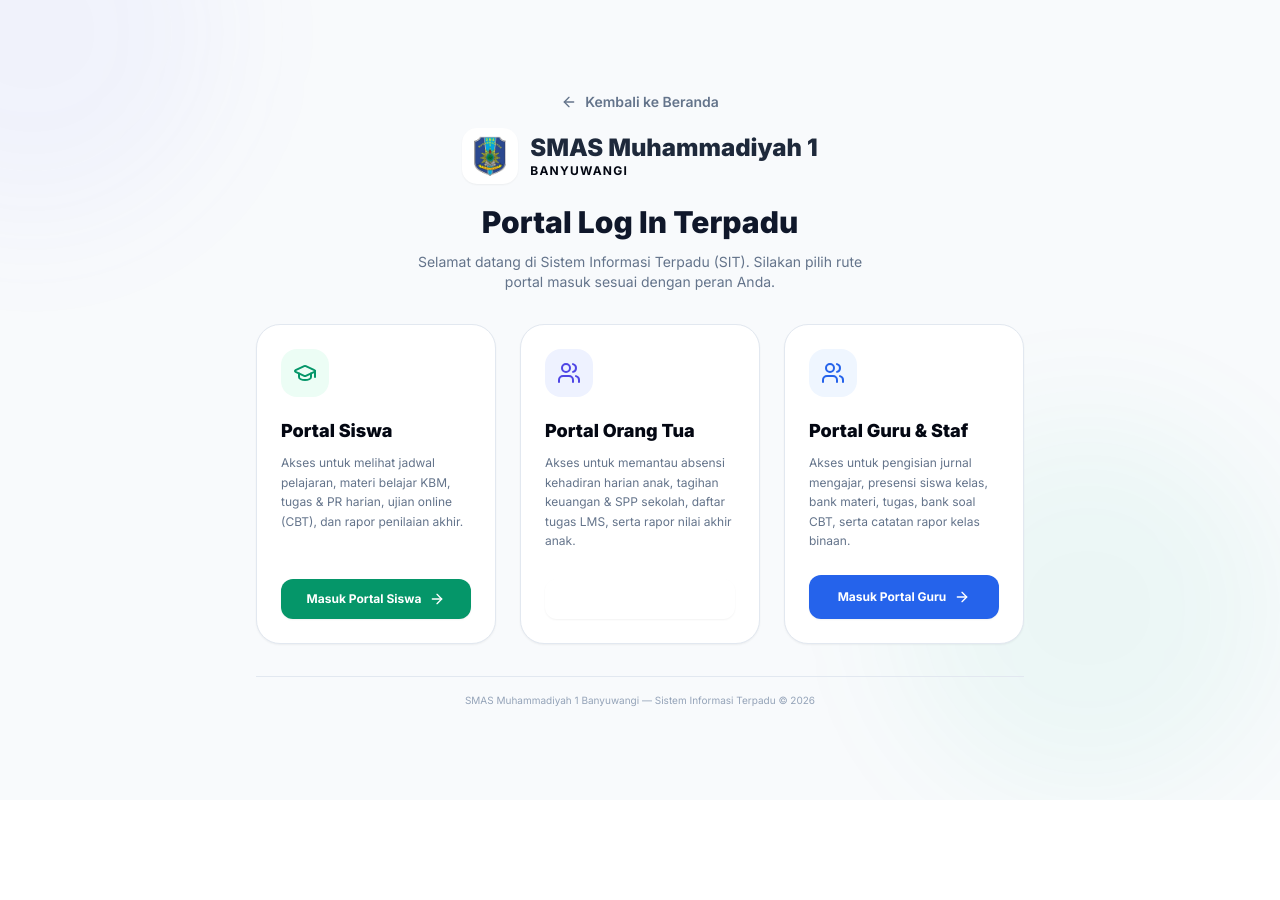
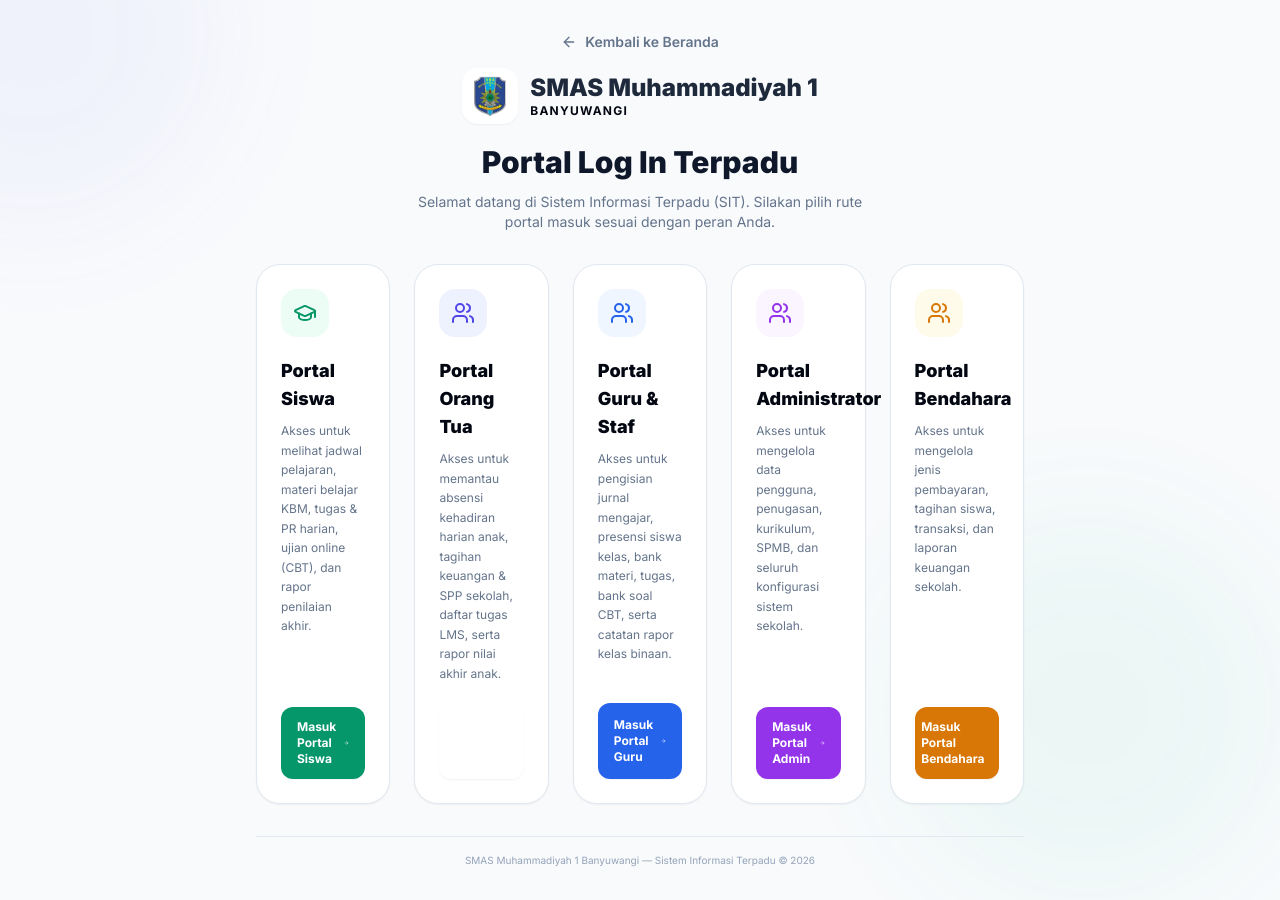
Before and after one commit to mbuzzz/demosmamutubwi, a React (Vite) app in the folder frontend/: page /login in a window 1280 px wide. Before the commit the page ends 800 px from the top, so only its background shows below. Built offline with nearby package versions, Linux system fonts and the light colour scheme; no server answers.

Commit message:
fix: CBT-Nilai sync, GuruDirectory dynamic data, Login portal buttons, and various student/staff module connections

```diff
--- a/frontend/src/pages/GuruDirectory.tsx
+++ b/frontend/src/pages/GuruDirectory.tsx
@@ -1,23 +1,48 @@
 import { useState } from 'react';
-import { Search, Mail, BookOpen } from 'lucide-react';
+import { Search, Mail, BookOpen, Loader2 } from 'lucide-react';
+import { useUsers } from '../hooks/useUsers';
+import { useMapelList } from '../hooks/useMapel';
+import { usePenugasanList } from '../hooks/usePenugasan';
 
 export default function GuruDirectory() {
   const [searchTerm, setSearchTerm] = useState('');
 
-  // Mock data for teachers
-  const teachers = [
-    { name: 'Budi Santoso, S.Pd.', subject: 'Matematika', email: 'budi.santoso@smasmuh1bwi.sch.id', img: 'https://images.unsplash.com/photo-1544005313-94ddf0286df2?w=150&auto=format&fit=crop&q=80' },
-    { name: 'Siti Rahma, S.Pd.I.', subject: 'Pendidikan Agama Islam', email: 'siti.rahma@smasmuh1bwi.sch.id', img: 'https://images.unsplash.com/photo-1573496359142-b8d87734a5a2?w=150&auto=format&fit=crop&q=80' },
-    { name: 'Ahmad Faisal, S.Si.', subject: 'Fisika & Kimia', email: 'ahmad.faisal@smasmuh1bwi.sch.id', img: 'https://images.unsplash.com/photo-1506794778202-cad84cf45f1d?w=150&auto=format&fit=crop&q=80' },
-    { name: 'Indah Lestari, M.Pd.', subject: 'Bahasa Indonesia', email: 'indah.lestari@smasmuh1bwi.sch.id', img: 'https://images.unsplash.com/photo-1534528741775-53994a69daeb?w=150&auto=format&fit=crop&q=80' },
-    { name: 'Rian Pratama, S.Kom.', subject: 'Teknologi Informasi / TIK', email: 'rian.pratama@smasmuh1bwi.sch.id', img: 'https://images.unsplash.com/photo-1500648767791-00dcc994a43e?w=150&auto=format&fit=crop&q=80' },
-    { name: 'Dewi Sartika, S.Pd.', subject: 'Bahasa Inggris', email: 'dewi.sartika@smasmuh1bwi.sch.id', img: 'https://images.unsplash.com/photo-1580489944761-15a19d654956?w=150&auto=format&fit=crop&q=80' }
-  ];
+  const { data: users = [], isLoading: usersLoading } = useUsers('guru');
+  const { data: mapels = [] } = useMapelList();
+  const { data: penugasans = [] } = usePenugasanList();
+
+  // Map penugasan to get subjects taught by each guru
+  const guruSubjects = new Map<number, string[]>();
+  penugasans.forEach((p: any) => {
+    if (!guruSubjects.has(p.guru_id)) {
+      guruSubjects.set(p.guru_id, []);
+    }
+    const mapel = mapels.find((m: any) => m.id === String(p.mapel_id));
+    if (mapel && !guruSubjects.get(p.guru_id)!.includes(mapel.nama)) {
+      guruSubjects.get(p.guru_id)!.push(mapel.nama);
+    }
+  });
+
+  const teachers = users.map((user: any) => ({
+    name: user.name,
+    subject: guruSubjects.get(user.id)?.join(', ') || user.jabatan || 'Tenaga Pendidik',
+    email: user.email,
+    img: user.foto ? (user.foto.startsWith('http') ? user.foto : `/storage/${user.foto}`) : 'https://images.unsplash.com/photo-1500648767791-00dcc994a43e?w=150&auto=format&fit=crop&q=80',
+    id: user.id,
+  }));
 
   const filteredTeachers = teachers.filter(teacher =>
     teacher.name.toLowerCase().includes(searchTerm.toLowerCase()) ||
     teacher.subject.toLowerCase().includes(searchTerm.toLowerCase())
   );
+
+  if (usersLoading) {
+    return (
+      <div className="bg-slate-50 dark:bg-slate-800 py-16 px-4 flex justify-center">
+        <Loader2 className="w-8 h-8 animate-spin text-indigo-500" />
+      </div>
+    );
+  }
 
   return (
     <div className="bg-slate-50 dark:bg-slate-800 py-16 px-4 sm:px-6 lg:px-8">
--- a/frontend/src/pages/Login.tsx
+++ b/frontend/src/pages/Login.tsx
@@ -31,8 +31,8 @@
           </p>
         </div>
 
-        {/* 3 Portal Cards (Admin & Bendahara Hidden) */}
-        <div className="grid grid-cols-1 md:grid-cols-3 gap-6 max-w-4xl mx-auto">
+        {/* 5 Portal Cards */}
+        <div className="grid grid-cols-1 md:grid-cols-3 lg:grid-cols-5 gap-6 max-w-6xl mx-auto">
 
           {/* Card 1: Siswa */}
           <div className="bg-white dark:bg-slate-900 border border-slate-200 dark:border-slate-850 rounded-3xl p-6 shadow-sm hover:shadow-md hover:border-emerald-300 dark:hover:border-emerald-800 transition-all flex flex-col justify-between group">
@@ -91,6 +91,44 @@
             </Link>
           </div>
 
+          {/* Card 4: Administrator */}
+          <div className="bg-white dark:bg-slate-900 border border-slate-200 dark:border-slate-850 rounded-3xl p-6 shadow-sm hover:shadow-md hover:border-purple-300 dark:hover:border-purple-800 transition-all flex flex-col justify-between group">
+            <div>
+              <div className="w-12 h-12 bg-purple-50 dark:bg-purple-500/10 text-purple-600 dark:text-purple-400 rounded-2xl flex items-center justify-center mb-5">
+                <Users className="w-6 h-6" />
+              </div>
+              <h3 className="font-black text-slate-850 dark:text-white text-lg mb-2">Portal Administrator</h3>
+              <p className="text-xs text-slate-500 dark:text-slate-400 leading-relaxed mb-6">
+                Akses untuk mengelola data pengguna, penugasan, kurikulum, SPMB, dan seluruh konfigurasi sistem sekolah.
+              </p>
+            </div>
+            <Link
+              to="/login/admin"
+              className="mt-auto w-full flex items-center justify-center gap-2 bg-purple-600 hover:bg-purple-700 text-white font-bold py-3 px-4 rounded-xl text-xs transition-all active:scale-95 shadow-sm"
+            >
+              Masuk Portal Admin <ArrowRight className="w-4 h-4 group-hover:translate-x-1 transition-transform" />
+            </Link>
+          </div>
+
+          {/* Card 5: Bendahara */}
+          <div className="bg-white dark:bg-slate-900 border border-slate-200 dark:border-slate-850 rounded-3xl p-6 shadow-sm hover:shadow-md hover:border-amber-300 dark:hover:border-amber-800 transition-all flex flex-col justify-between group">
+            <div>
+              <div className="w-12 h-12 bg-amber-50 dark:bg-amber-500/10 text-amber-600 dark:text-amber-400 rounded-2xl flex items-center justify-center mb-5">
+                <Users className="w-6 h-6" />
+              </div>
+              <h3 className="font-black text-slate-850 dark:text-white text-lg mb-2">Portal Bendahara</h3>
+              <p className="text-xs text-slate-500 dark:text-slate-400 leading-relaxed mb-6">
+                Akses untuk mengelola jenis pembayaran, tagihan siswa, transaksi, dan laporan keuangan sekolah.
+              </p>
+            </div>
+            <Link
+              to="/login/bendahara"
+              className="mt-auto w-full flex items-center justify-center gap-2 bg-amber-600 hover:bg-amber-700 text-white font-bold py-3 px-4 rounded-xl text-xs transition-all active:scale-95 shadow-sm"
+            >
+              Masuk Portal Bendahara <ArrowRight className="w-4 h-4 group-hover:translate-x-1 transition-transform" />
+            </Link>
+          </div>
+
         </div>
 
         <div className="text-center text-[10px] text-slate-400 dark:text-slate-500 pt-4 border-t border-slate-200 dark:border-slate-850">
```
Also changed, not shown: 1 other file (tests, documents, lock files or other folders).
